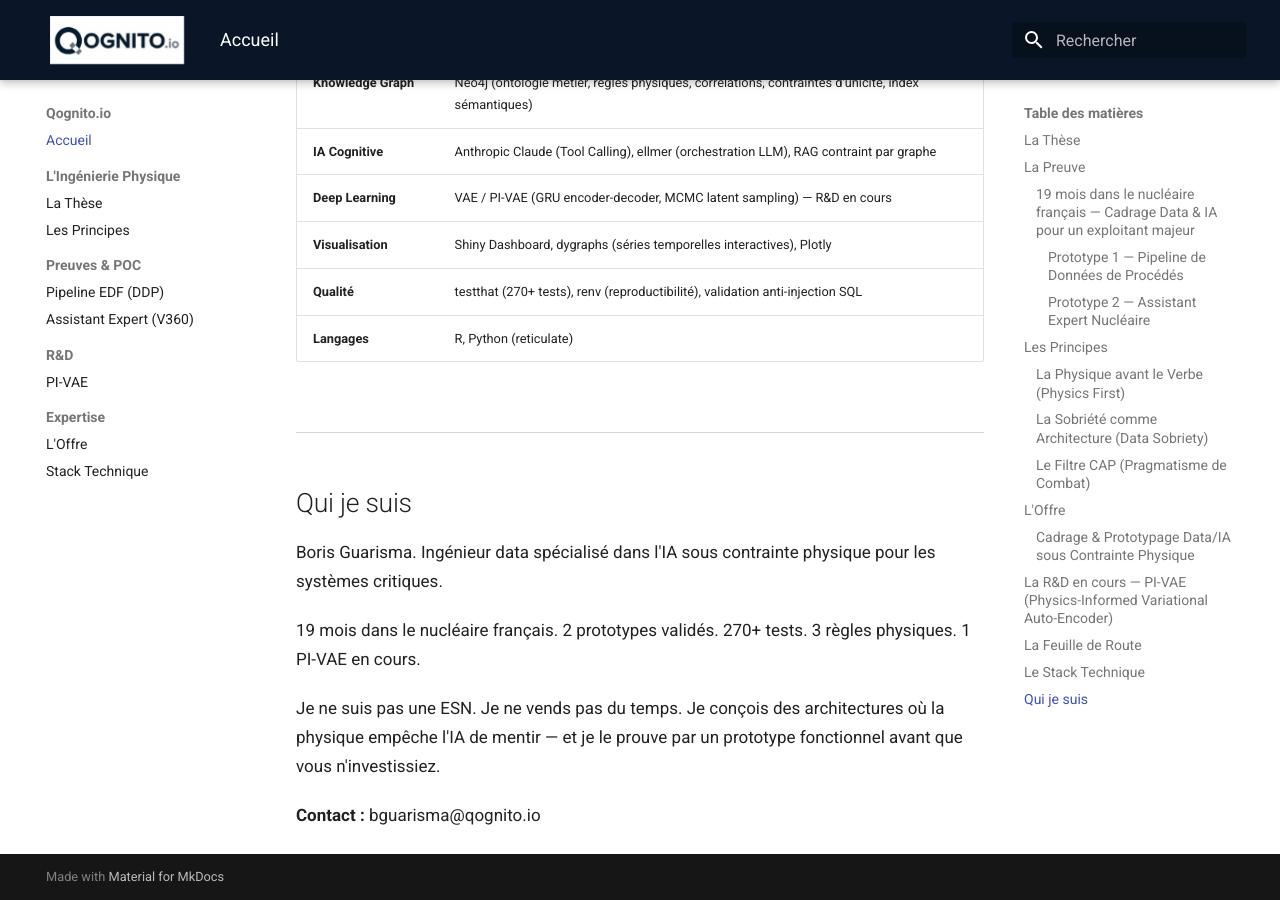
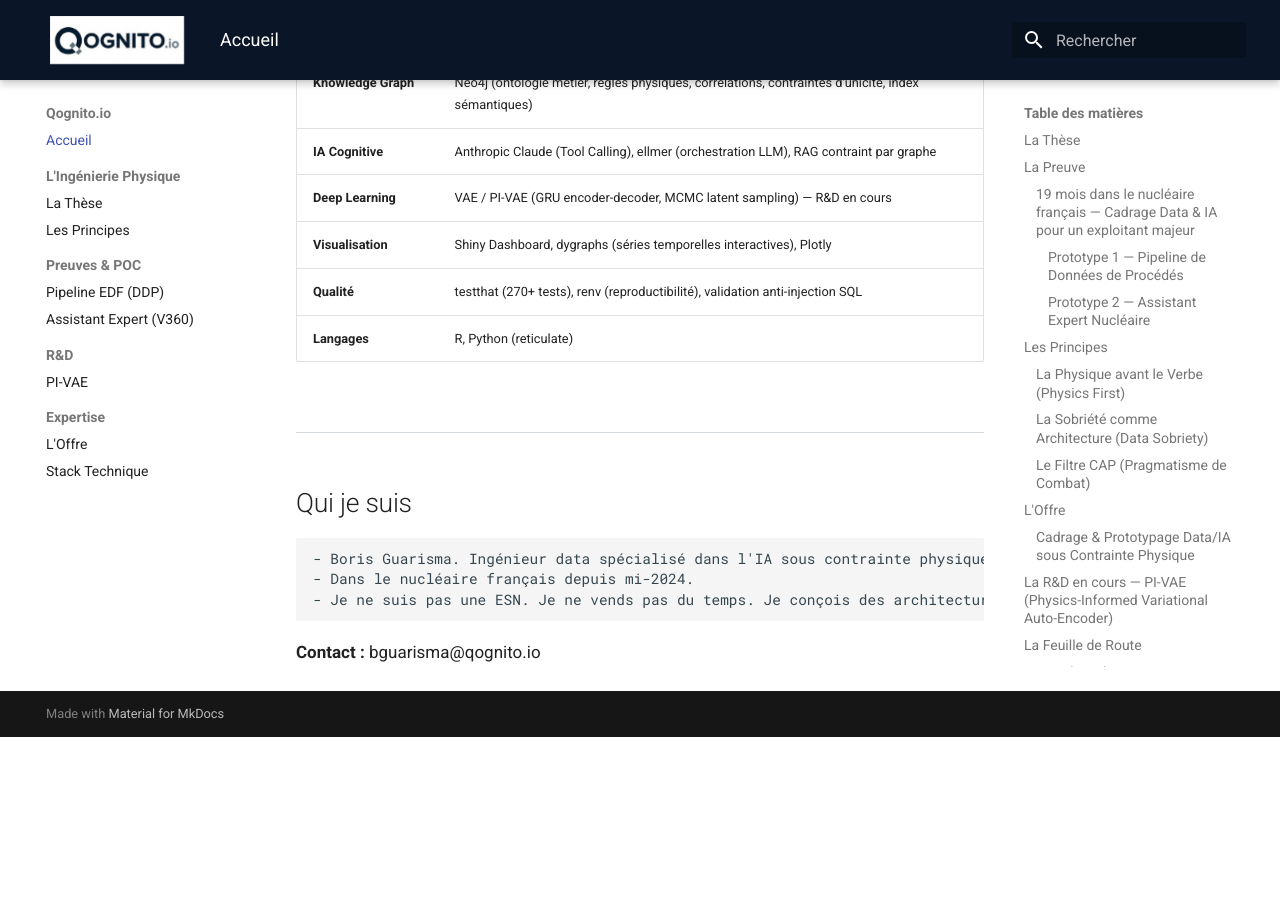
Before and after one commit to nucorg/qognito-site, an MkDocs documentation site: the page built from docs/index.md, in a window 1280 px wide and 900 px high, scrolled down 6765 px. Built offline with MkDocs 1.6.1 and Material for MkDocs 9.7.7, drawn with Linux system fonts in a browser that asks for light colours; after the commit the page ends 7502 px from its top, so only the background shows below that.

Commit message:
Correction qui suis-je ?

```diff
--- a/docs/index.md
+++ b/docs/index.md
@@ -158,10 +158,8 @@ Au-delà des pipelines de validation, je développe un **générateur de donnée
 
 ## Qui je suis
 
-Boris Guarisma. Ingénieur data spécialisé dans l'IA sous contrainte physique pour les systèmes critiques.
-
-19 mois dans le nucléaire français. 2 prototypes validés. 270+ tests. 3 règles physiques. 1 PI-VAE en cours.
-
-Je ne suis pas une ESN. Je ne vends pas du temps. Je conçois des architectures où la physique empêche l'IA de mentir — et je le prouve par un prototype fonctionnel avant que vous n'investissiez.
+    - Boris Guarisma. Ingénieur data spécialisé dans l'IA sous contrainte physique pour les systèmes critiques.
+    - Dans le nucléaire français depuis mi-2024.
+    - Je ne suis pas une ESN. Je ne vends pas du temps. Je conçois des architectures où la physique empêche l'IA de mentir — et je le prouve par un prototype fonctionnel avant que vous n'investissiez.
 
 **Contact :** bguarisma@qognito.io
```
